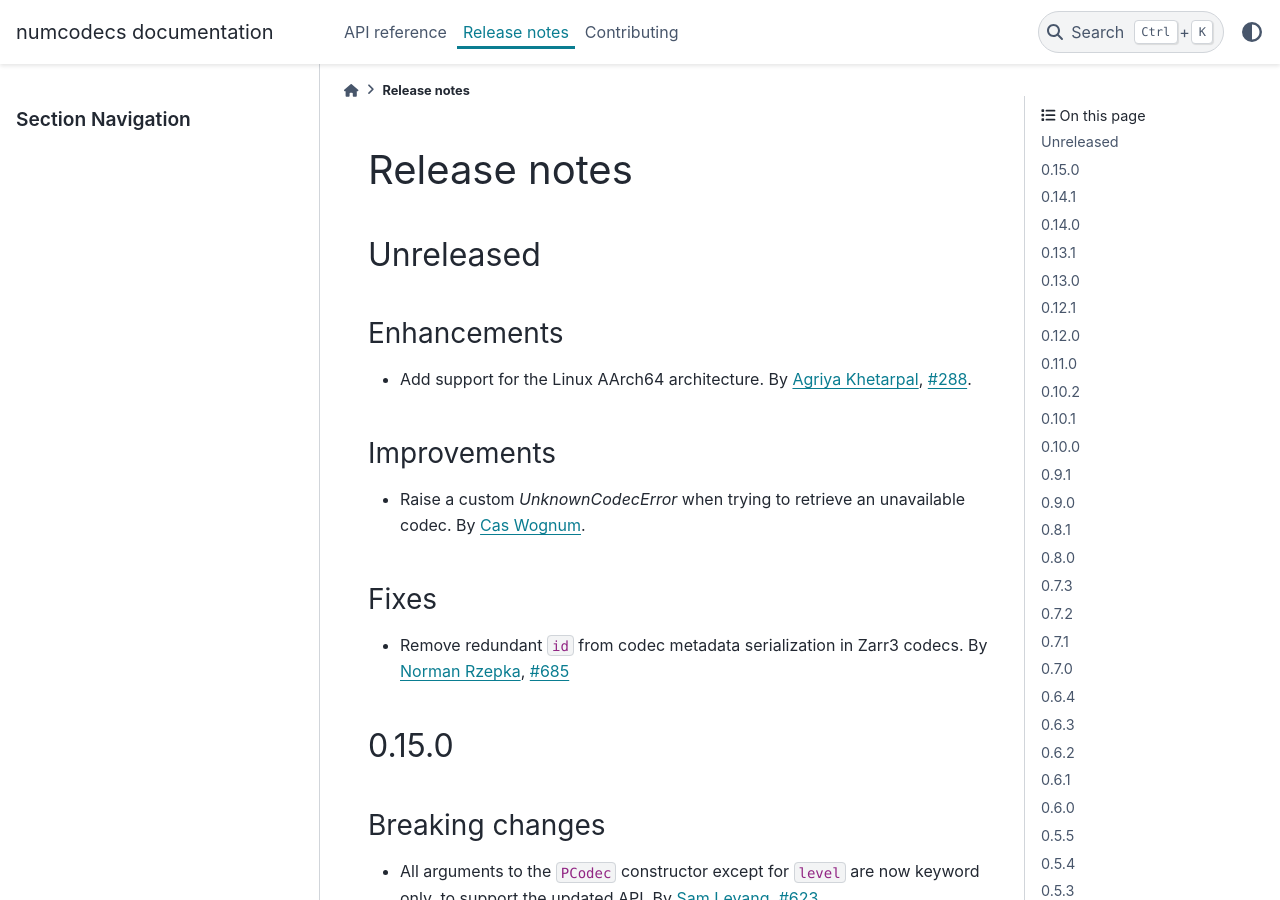
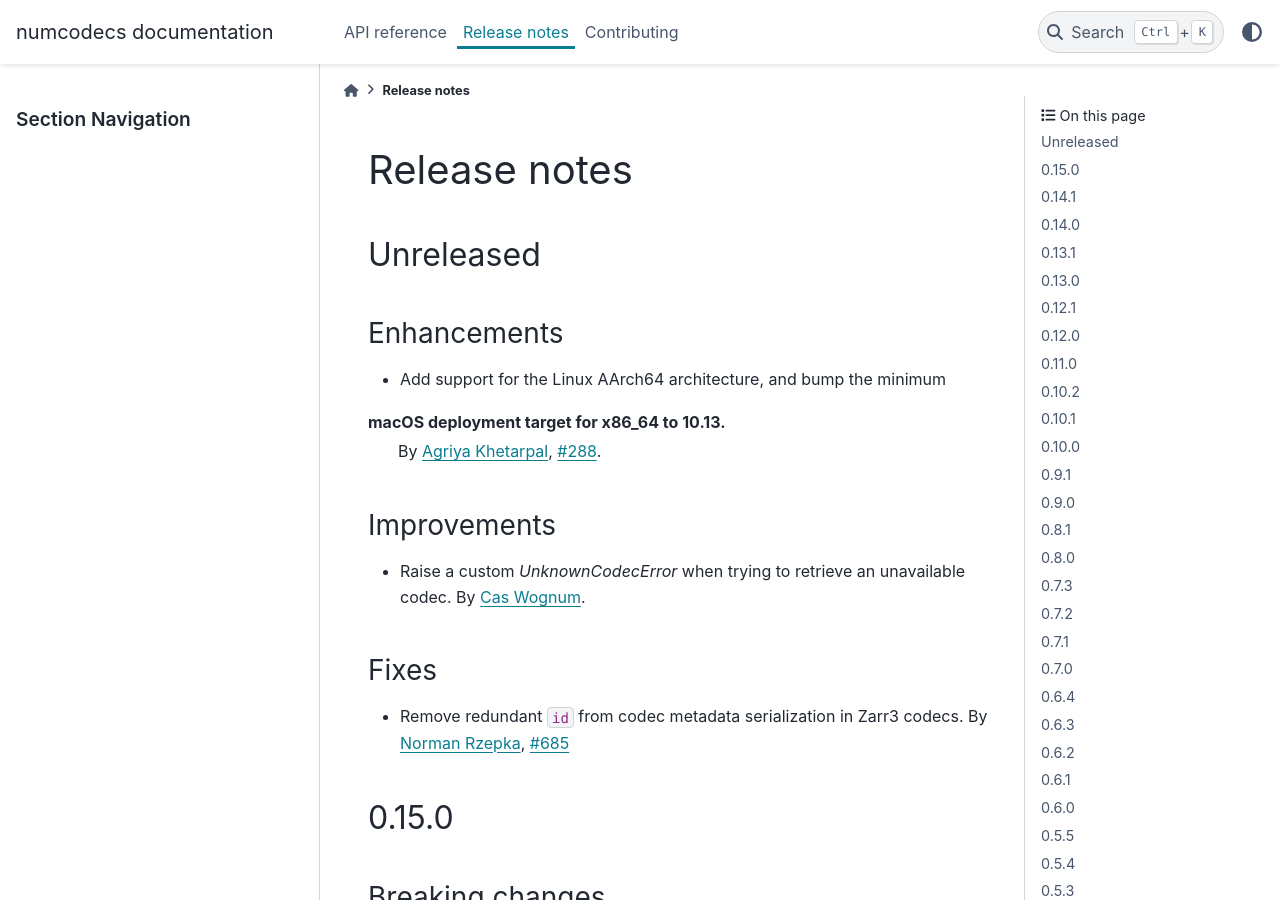
Before and after one commit to zarr-developers/numcodecs, a Sphinx documentation site: the page built from docs/release.rst, in a window 1280 px wide and 900 px high. Built offline with Sphinx 7.4.7 and the PyData theme 0.15.4, drawn with Linux system fonts in a browser that asks for light colours; the version number could not be read and is left out.

Commit message:
Add note for macOS compatibility

```diff
--- a/docs/release.rst
+++ b/docs/release.rst
@@ -20,7 +20,8 @@ Unreleased
 Enhancements
 ~~~~~~~~~~~~
 
-* Add support for the Linux AArch64 architecture.
+* Add support for the Linux AArch64 architecture, and bump the minimum
+macOS deployment target for x86_64 to 10.13.
   By :user:`Agriya Khetarpal <agriyakhetarpal>`, :issue:`288`.
 
 Improvements
```
